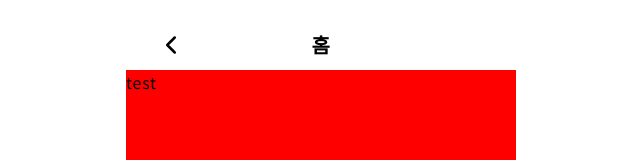
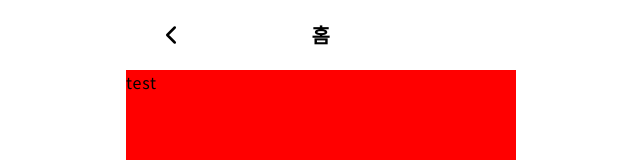
Before and after one commit to FRONT-END-BOOTCAMP-PLUS-3/mufin, a Next.js app: page / in a window 1280 px wide. Shown: the top 160 px of the page, without its empty margins (319-959 px from the left). Built offline with nearby package versions, Linux system fonts and the light colour scheme.

Commit message:
design/ logo위치 수정

```diff
--- a/app/components/Header.Styled.ts
+++ b/app/components/Header.Styled.ts
@@ -6,7 +6,7 @@ export const HeaderContainer = styled.header`
   width: 100%;
   max-width: 390px;
   height: 70px;
-  padding: 20px 10px 0 10px ;
+  padding: 20px 10px 20px 10px ;
   position: fixed;
   top: 0;
   left: 50%;
```
